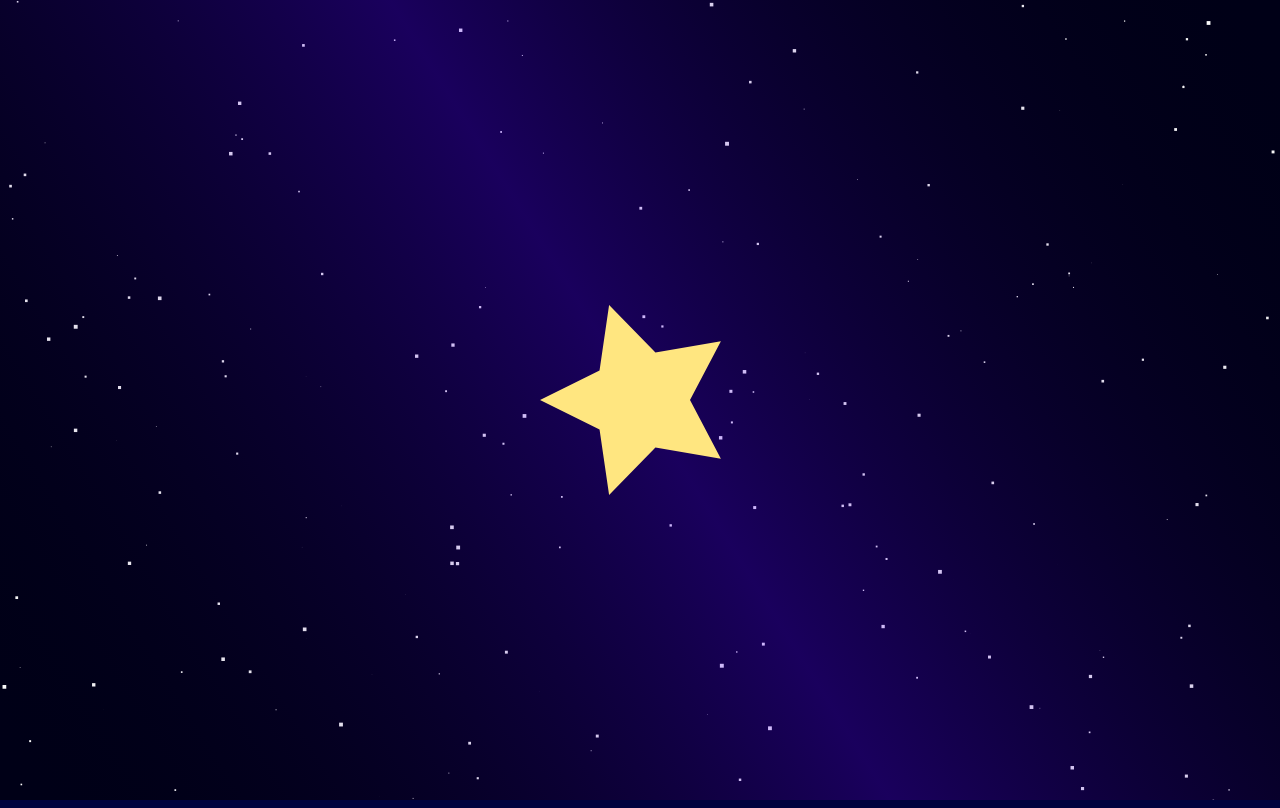
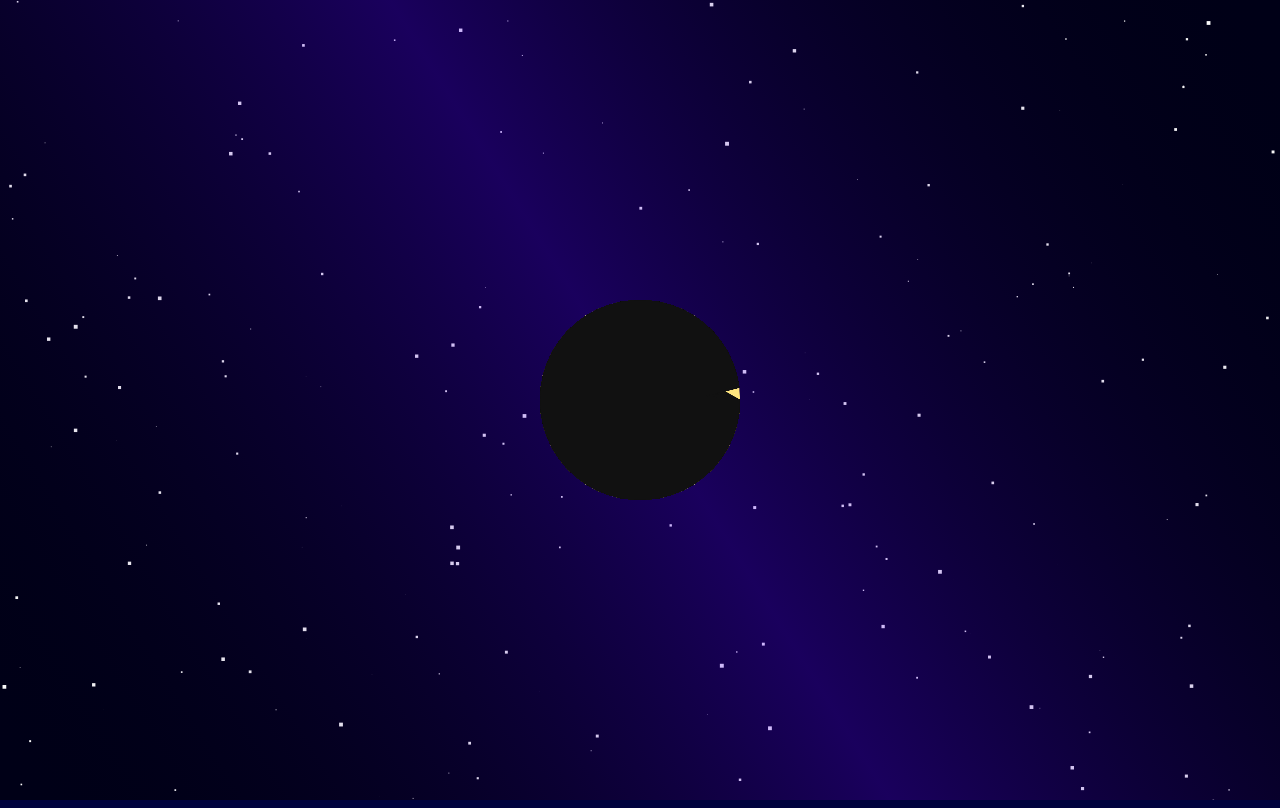
Before and after one commit to gleufeurg/PFGame, a plain HTML site: page index.html in a window 1280 px wide. Drawn offline with Linux system fonts and the light colour scheme.

Commit message:
double circle

```diff
--- a/index.html
+++ b/index.html
@@ -95,9 +95,12 @@
 
         function drawCentrePlanet() {
             ctx.fillStyle = "#ffe680";
+            const centerX = canvas.width / 2;
+            const centerY = canvas.height / 2;
+            const count = 50;
             const innerRadius = 50;
             const outerRadius = 100;
-            const count = 10;
+            ctx.beginPath();
 
             //TRIANGLE
             //ctx.beginPath();
@@ -123,27 +126,47 @@
             //    ctx.fill();
             //}
 
+            //DOUBLE CIRCLE
+            for (let i = 0; i < count; i++) {
+                const angle = Math.PI * 2 / count * i;
 
-            //STAR
-            ctx.beginPath();
-            const centerX = canvas.width / 2;
-            const centerY = canvas.height / 2;
+                const x = centerX + Math.cos(angle) * outerRadius;
+                const y = centerY + Math.sin(angle) * outerRadius;
+
+                ctx.lineTo(x, y);
+                ctx.fill();
+            }
 
             for (let i = 0; i < count; i++) {
                 const angle = Math.PI * 2 / count * i;
 
-                if (i % 2 === 0) {
-                    const x = centerX + Math.cos(angle) * innerRadius;
-                    const y = centerY + Math.sin(angle) * innerRadius;
-                    ctx.lineTo(x,y);
-                } else {
-                    const x = centerX + Math.cos(angle) * outerRadius;
-                    const y = centerY + Math.sin(angle) * outerRadius;
-                    ctx.lineTo(x,y);
-                }
+                const x = centerX + Math.cos(angle) * innerRadius;
+                const y = centerY + Math.sin(angle) * innerRadius;
+                ctx.lineTo(x, y);
+                ctx.fillStyle = "#111111";
+                ctx.fill();
+            }
 
-            }
-            ctx.fill();
+            //STAR
+            //ctx.beginPath();
+            //const centerX = canvas.width / 2;
+            //const centerY = canvas.height / 2;
+
+            //for (let i = 0; i < count; i++) {
+            //    const angle = Math.PI * 2 / count * i;
+
+            //    if (i % 2 === 0) {
+            //        const x = centerX + Math.cos(angle) * innerRadius;
+            //        const y = centerY + Math.sin(angle) * innerRadius;
+            //        ctx.lineTo(x,y);
+            //    } else {
+            //        const x = centerX + Math.cos(angle) * outerRadius;
+            //        const y = centerY + Math.sin(angle) * outerRadius;
+            //        ctx.lineTo(x,y);
+            //    }
+
+            //}
+            //ctx.fill();
         }
 
         /////////////////////
```
